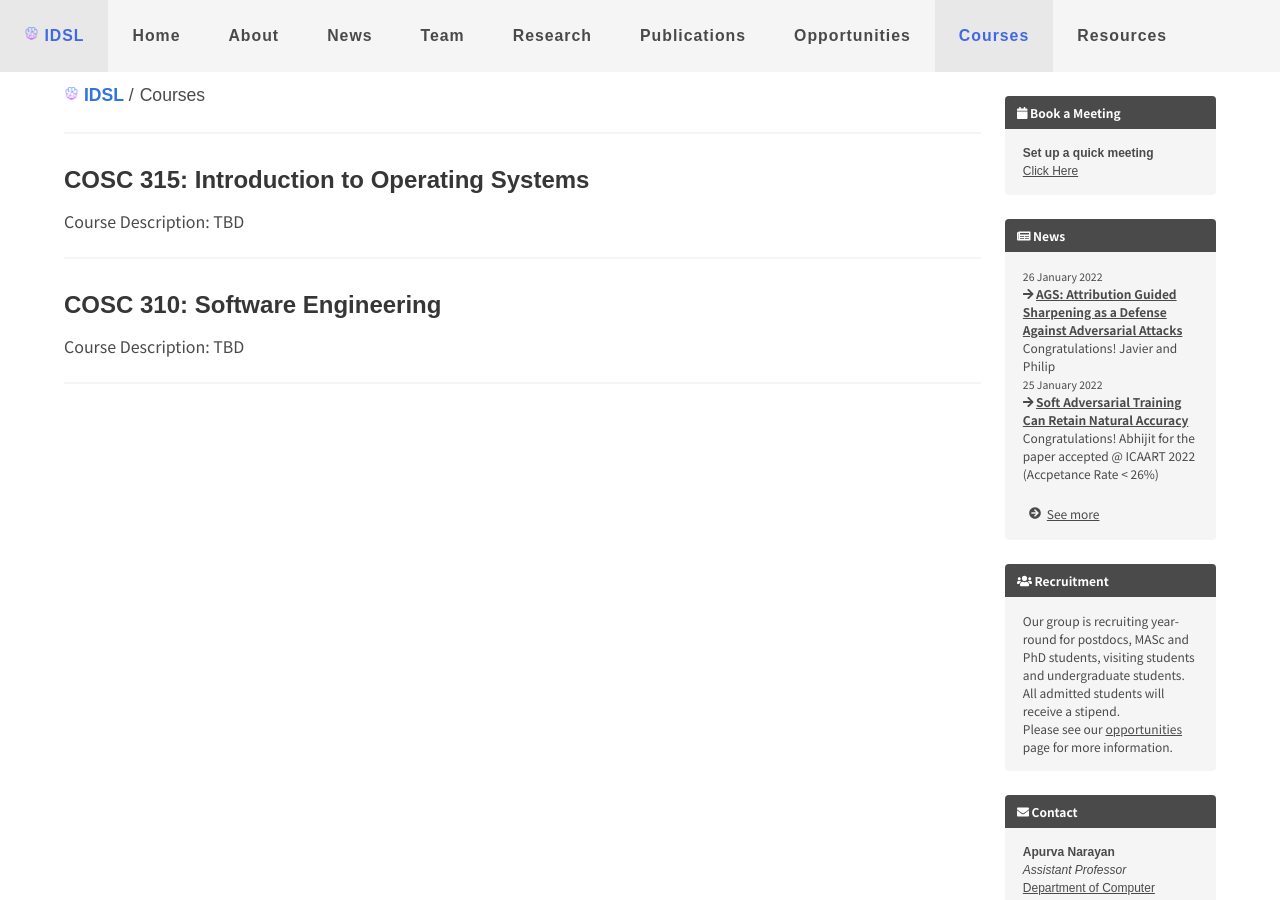
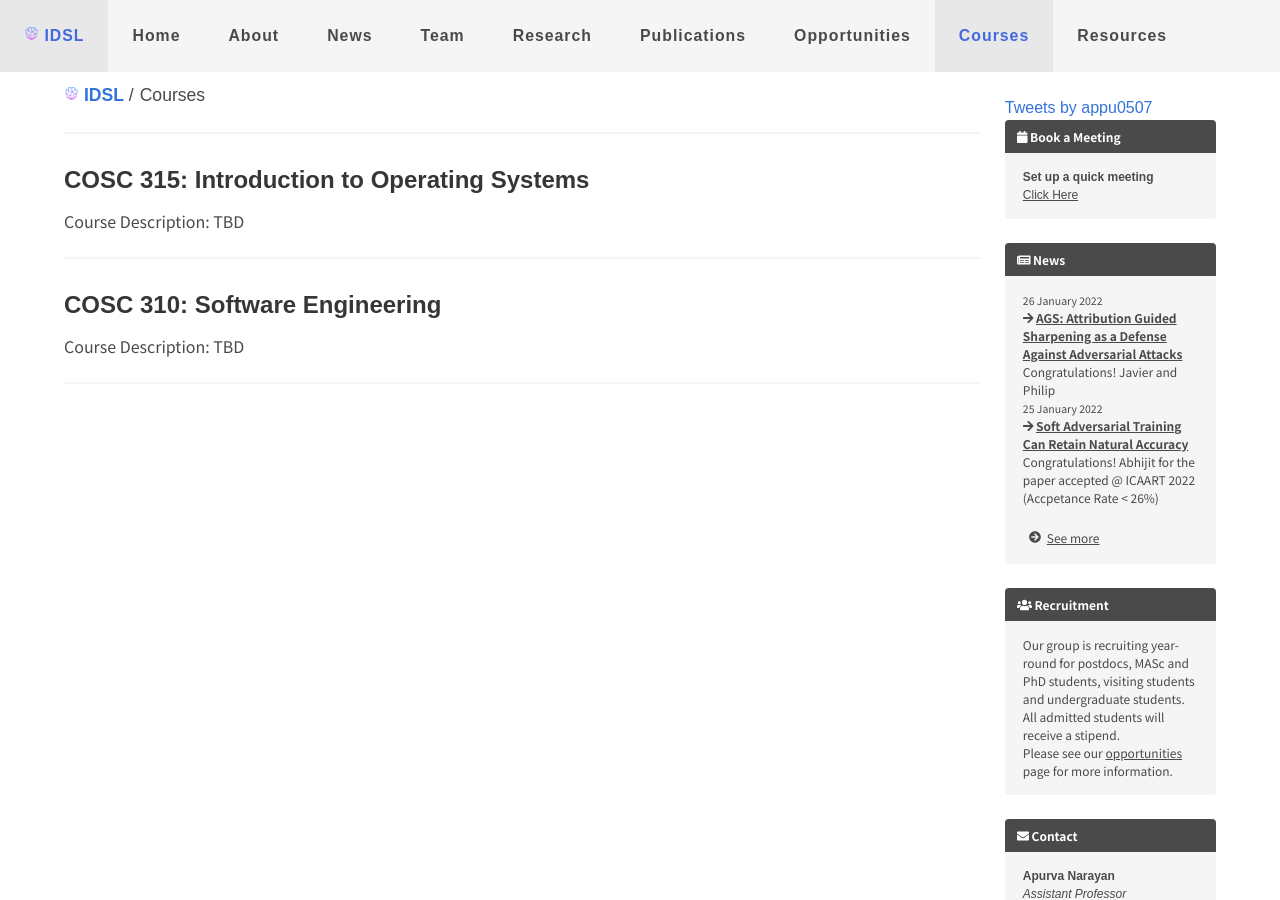
Before and after one commit to a-narayan/a-narayan-old.github.io, a Jekyll site: the page built from courses.md, in a window 1280 px wide and 900 px high. Built offline with Jekyll 4.4.1, drawn with Linux system fonts in a browser that asks for light colours; nearby versions of some CDN libraries; comment, search, counter and statistics services are not loaded.

Commit message:
Update sidebar.html

```diff
--- a/_includes/sidebar.html
+++ b/_includes/sidebar.html
@@ -11,6 +11,9 @@
   </div>
 </article>
 {% endfor %}
+
+<a class="twitter-timeline" href="https://twitter.com/appu0507?ref_src=twsrc%5Etfw">Tweets by appu0507</a>
+<script async src="https://platform.twitter.com/widgets.js" charset="utf-8"></script>
 
 <article class="message is-small">
   <div class="message-header">
```
